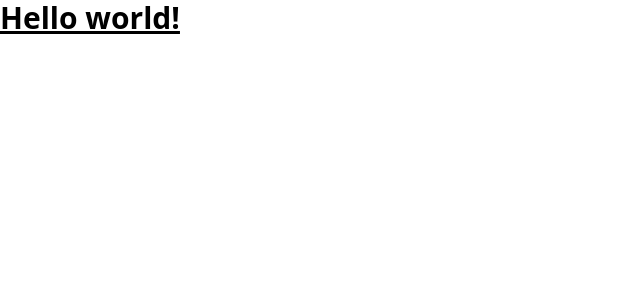
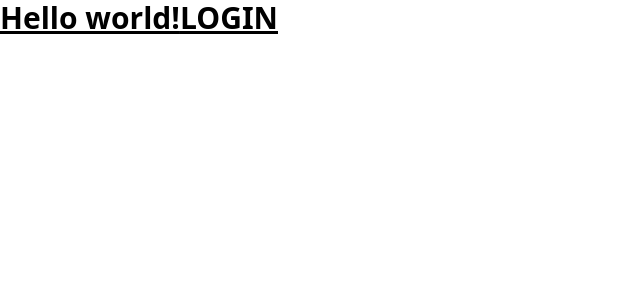
Before and after one commit to IziumenkoViacheslav/med-catalog, a Next.js app: page / in a window 1280 px wide. Shown: the top 300 px of the page, without its empty margins (0-640 px from the left). Built offline with nearby package versions, Linux system fonts and the light colour scheme.

Commit message:
fix link

```diff
--- a/pages/index.tsx
+++ b/pages/index.tsx
@@ -1,7 +1,12 @@
+import Link from 'next/link';
+
 export default function Home() {
   return (
-    <h1 className="text-3xl font-bold underline">
+    <h1 className='text-3xl font-bold underline'>
       Hello world!
+      <Link href='/api/auth/login'>
+        <a>LOGIN</a>
+      </Link>
     </h1>
-  )
+  );
 }
```
